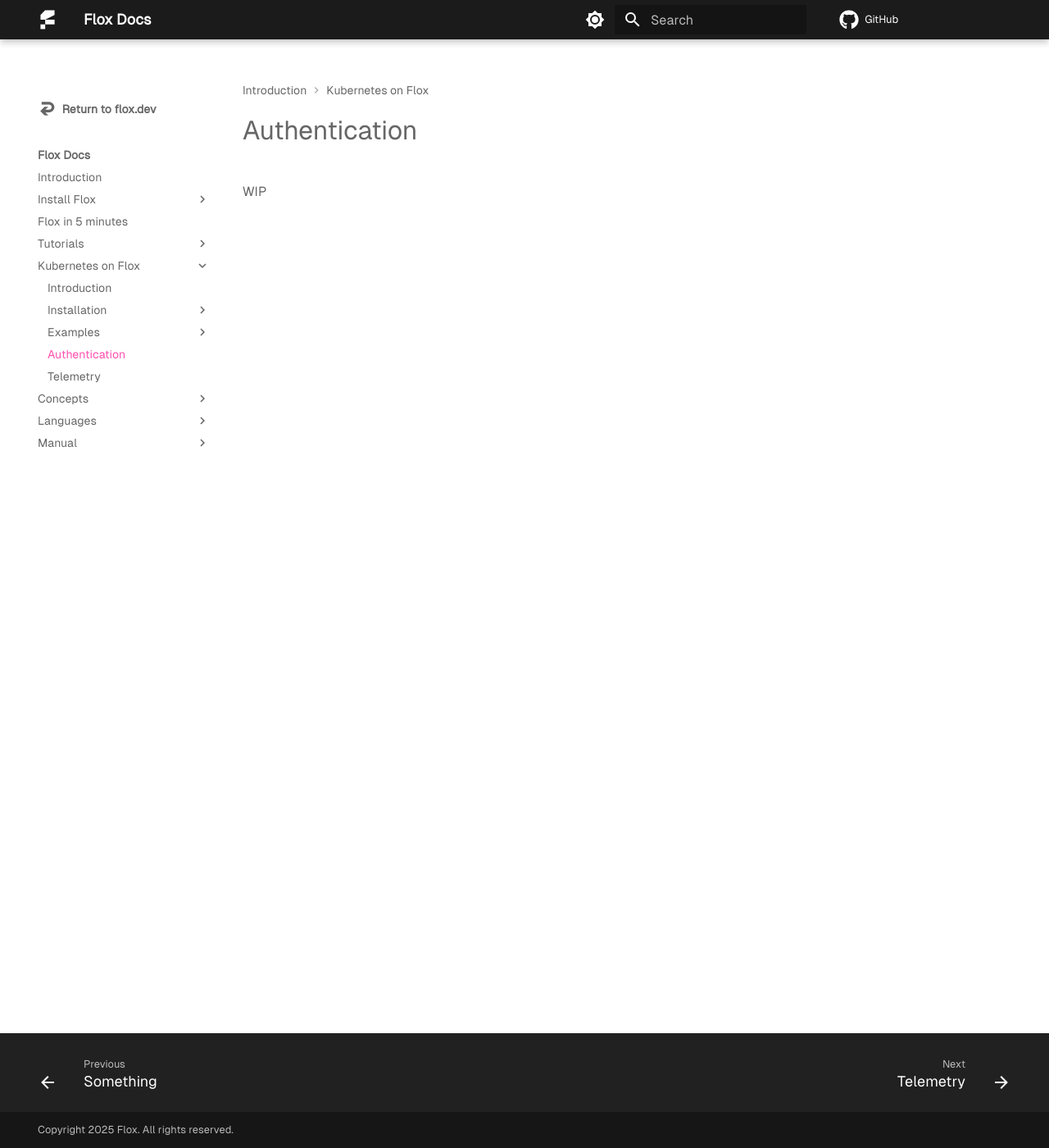
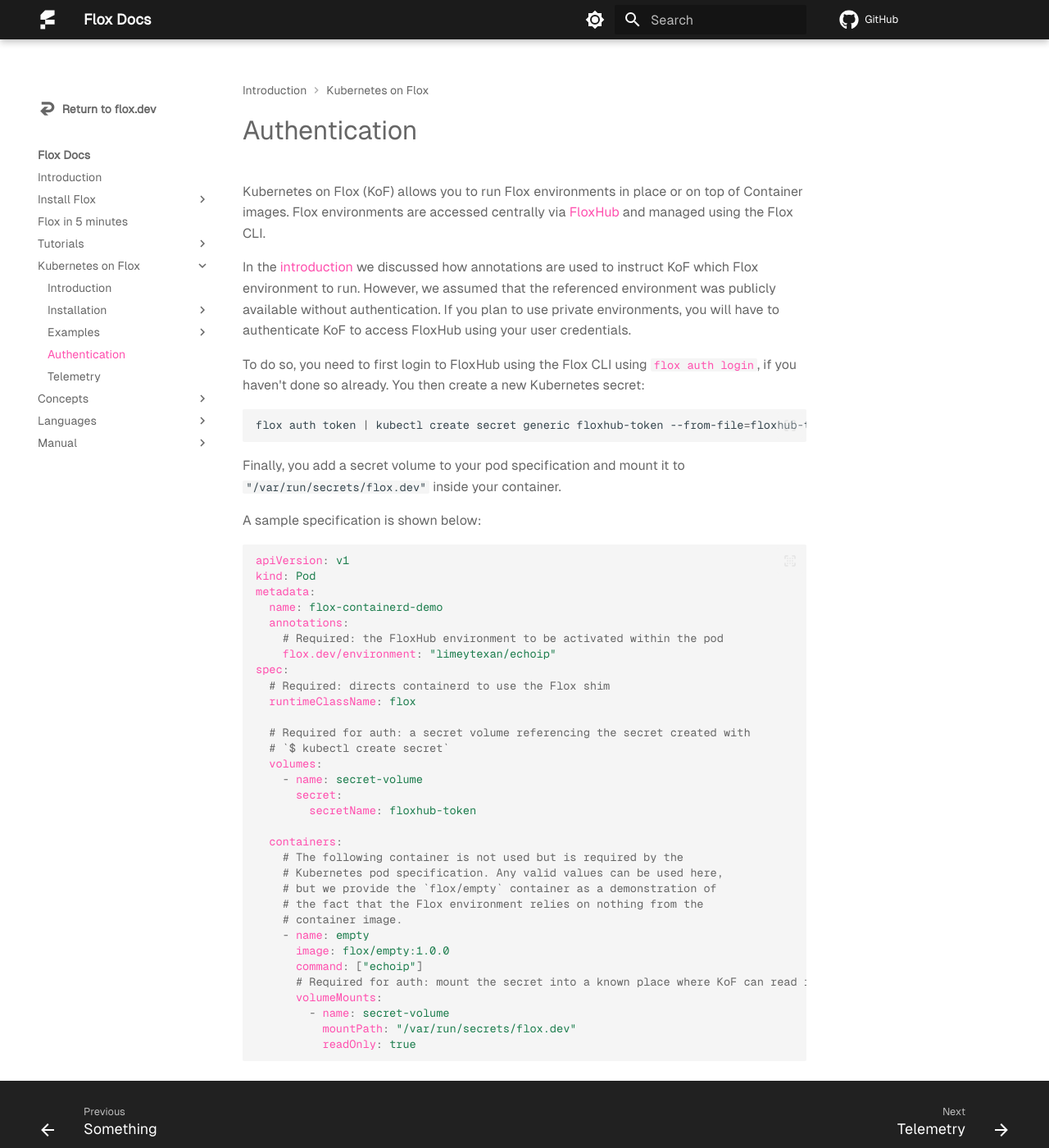
Before and after one commit to flox/floxdocs, an MkDocs documentation site: the page built from docs/k8s/auth.md, in a window 1280 px wide and 1400 px high. Shown: the whole window at 82% size. Built offline with MkDocs 1.6.1 and Material for MkDocs 9.7.7, drawn with Linux system fonts in a browser that asks for light colours; plug-ins that fetch from the network failed and are left out; comment, search, counter and statistics services are not loaded.

Commit message:
feat: add instructions to authenticate Flox in k8s

````diff
--- a/docs/k8s/auth.md
+++ b/docs/k8s/auth.md
@@ -3,4 +3,59 @@
 description: "How to authenticate to FloxHub with Kubernetes on Flox"
 ---
 
-WIP
+Kubernetes on Flox (KoF) allows you to run Flox environments in place or on top of Container images.
+Flox environments are accessed centrally via [FloxHub][floxhub] and managed using the Flox CLI.
+
+In the [introduction][intro] we discussed how annotations are used to instruct KoF which Flox environment to run.
+However, we assumed that the referenced environment was publicly available without authentication.
+If you plan to use private environments, you will have to authenticate KoF to access FloxHub using your user credentials.
+
+To do so, you need to first login to FloxHub using the Flox CLI using [`flox auth login`][flox_auth], if you haven't done so already.
+You then create a new Kubernetes secret:
+
+```bash
+flox auth token | kubectl create secret generic floxhub-token --from-file=floxhub-token=/dev/stdin
+```
+
+Finally, you add a secret volume to your pod specification and mount it to `"/var/run/secrets/flox.dev"` inside your container.
+
+A sample specification is shown below:
+
+```yaml
+apiVersion: v1
+kind: Pod
+metadata:
+  name: flox-containerd-demo
+  annotations:
+    # Required: the FloxHub environment to be activated within the pod
+    flox.dev/environment: "limeytexan/echoip"
+spec:
+  # Required: directs containerd to use the Flox shim
+  runtimeClassName: flox
+
+  # Required for auth: a secret volume referencing the secret created with
+  # `$ kubectl create secret`
+  volumes:
+    - name: secret-volume
+      secret:
+        secretName: floxhub-token
+
+  containers:
+    # The following container is not used but is required by the
+    # Kubernetes pod specification. Any valid values can be used here,
+    # but we provide the `flox/empty` container as a demonstration of
+    # the fact that the Flox environment relies on nothing from the
+    # container image.
+    - name: empty
+      image: flox/empty:1.0.0
+      command: ["echoip"]
+      # Required for auth: mount the secret into a known place where KoF can read it.
+      volumeMounts:
+        - name: secret-volume
+          mountPath: "/var/run/secrets/flox.dev"
+          readOnly: true
+```
+
+[intro]: ./intro.md
+[floxhub]: ../concepts/floxhub.md
+[flox_auth]: ../man/flox-auth.md
````
